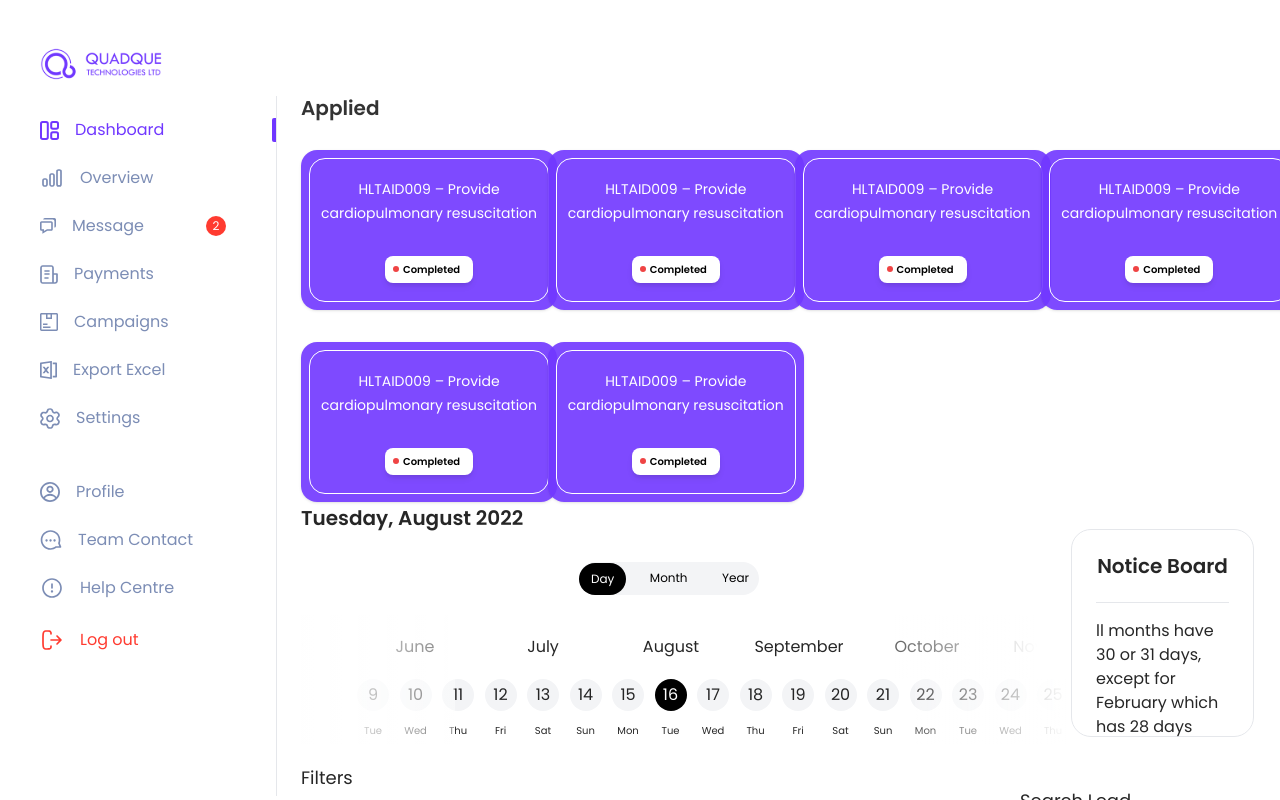
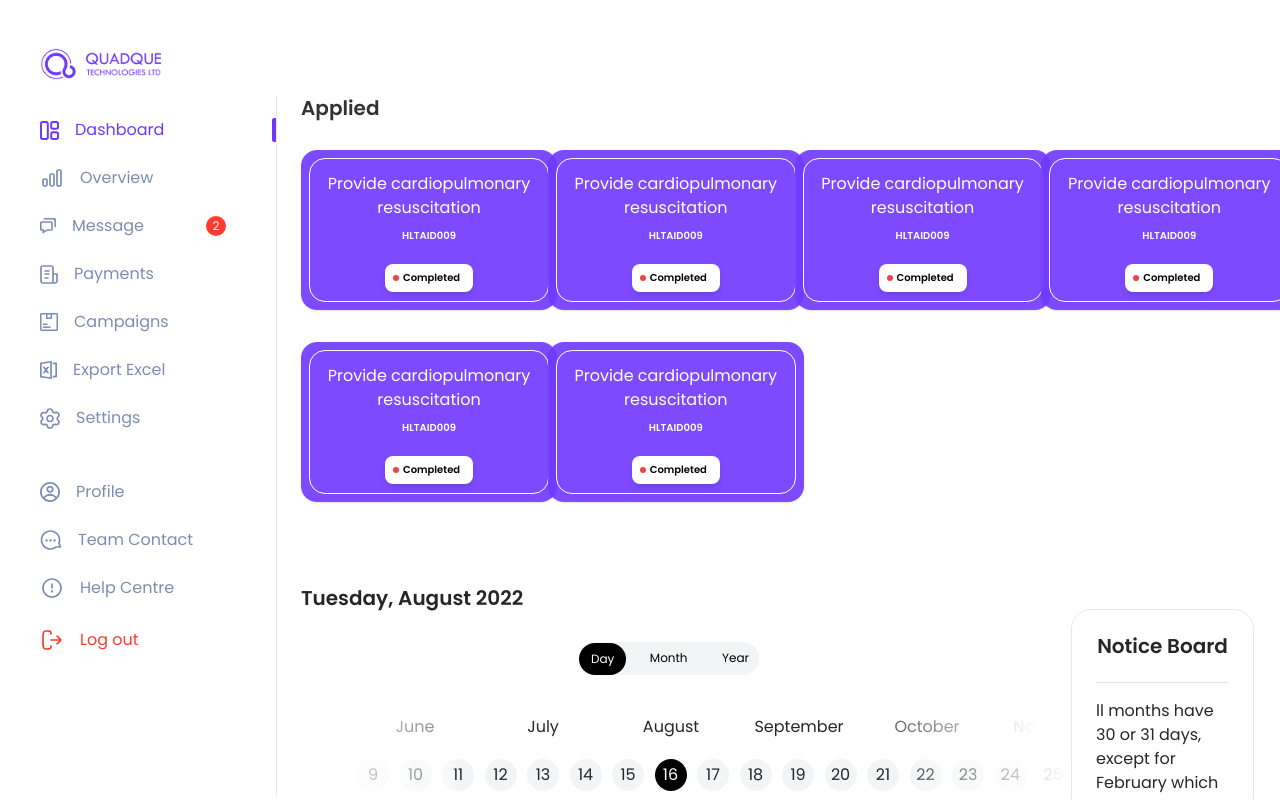
Before and after one commit to mhmalvi/nexus-crm-client, a React (Create React App) app: page /dashboard in a window 1280 px wide. Shown: the top 800 px of the page. Built offline with nearby package versions, Linux system fonts and the light colour scheme.

Commit message:
refactor: user dashboard updated

```diff
--- a/src/Pages/Dashborad/UserDashboard/AppliedCampaign.jsx
+++ b/src/Pages/Dashborad/UserDashboard/AppliedCampaign.jsx
@@ -5,7 +5,7 @@ const AppliedCampaign = () => {
   return (
     <Link
       to={"/lead/113256"}
-      className="h-40 w-64 bg-brand-color bg-opacity-90 shadow p-2 rounded-2xl cursor-pointer"
+      className="h-40 w-64 bg-brand-color bg-opacity-90 shadow p-2 rounded-2xl cursor-pointer font-poppins"
     >
       <div
         className="h-full w-full rounded-2xl flex flex-col justify-center items-center"
@@ -13,15 +13,23 @@ const AppliedCampaign = () => {
           border: "0.1px solid #ffffff",
         }}
       >
-        <div>
-          <h1 className="text-white font-medium text-sm leading-6 text-center">
-            HLTAID009 – Provide cardiopulmonary resuscitation
+        <h1 className="text-white font-medium text-base leading-6 text-center my-1">
+          Provide cardiopulmonary resuscitation
         </h1>
-        </div>
+        <span
+          className="text-white text-center mt-1 font-semibold"
+          style={{
+            fontSize: "10px",
+          }}
+        >
+          HLTAID009
+        </span>
+
         {/* {statusColor
         .filter((status) => status.title === list.order_status)
         .map((lead_status, index) => ( */}
-        <div className="w-22 flex items-center py-1.5 px-2 rounded-lg shadow-md bg-white mt-6">
+        <div className="flex items-center">
+          <div className="w-22 flex items-center py-1.5 px-2 rounded-lg shadow-md bg-white mt-5">
             <div className={`w-1.5 h-1.5 bg-red-500 rounded-full`}></div>
             <div
               className="ml-1 font-semibold text-black"
@@ -33,6 +41,7 @@ const AppliedCampaign = () => {
             </div>
           </div>
         </div>
+      </div>
       {/* ))} */}
     </Link>
   );
--- a/src/Pages/Dashborad/UserDashboard/index.jsx
+++ b/src/Pages/Dashborad/UserDashboard/index.jsx
@@ -3,7 +3,7 @@ import AppliedCampaign from "./AppliedCampaign";
 
 const UserDashboard = () => {
   return (
-    <div className="font-poppins">
+    <div className="font-poppins mb-20">
       <div>
         <h4 className="text-xl leading-6 font-poppins font-semibold text-black text-opacity-80">
           Applied
```
Lines whose indentation alone changed are shown as unchanged.
